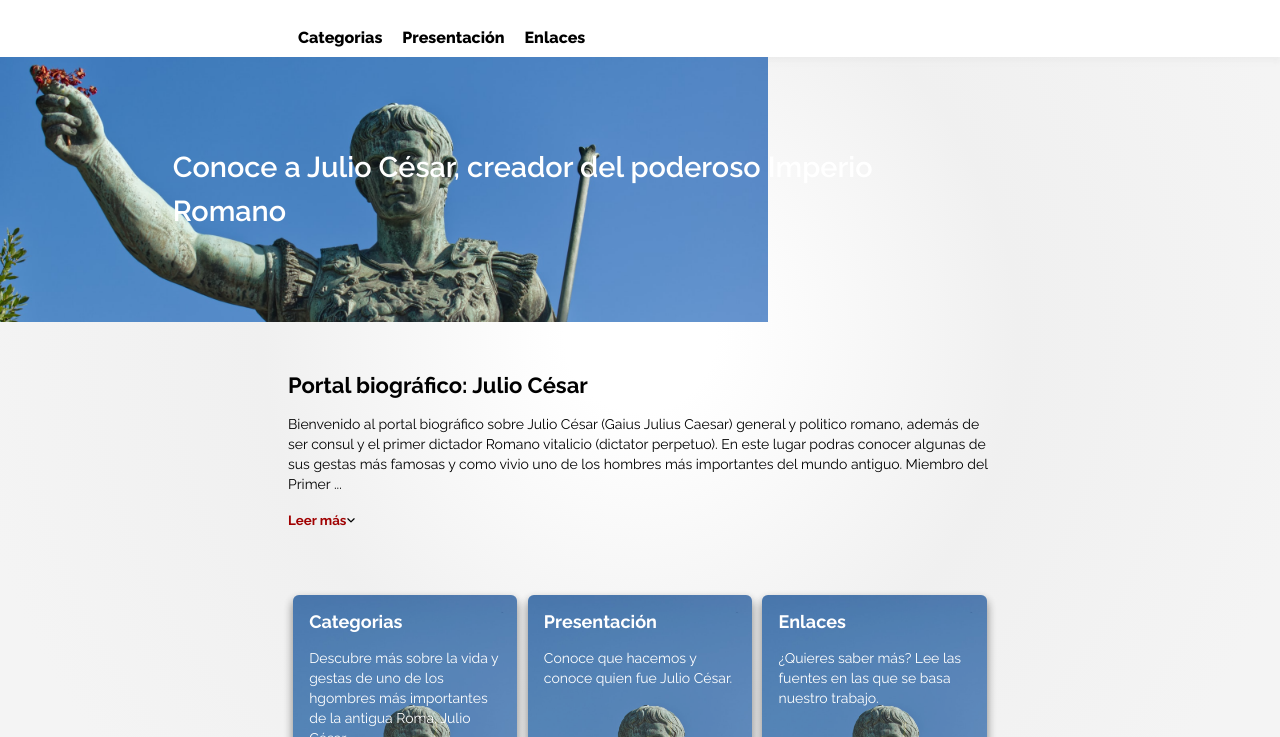
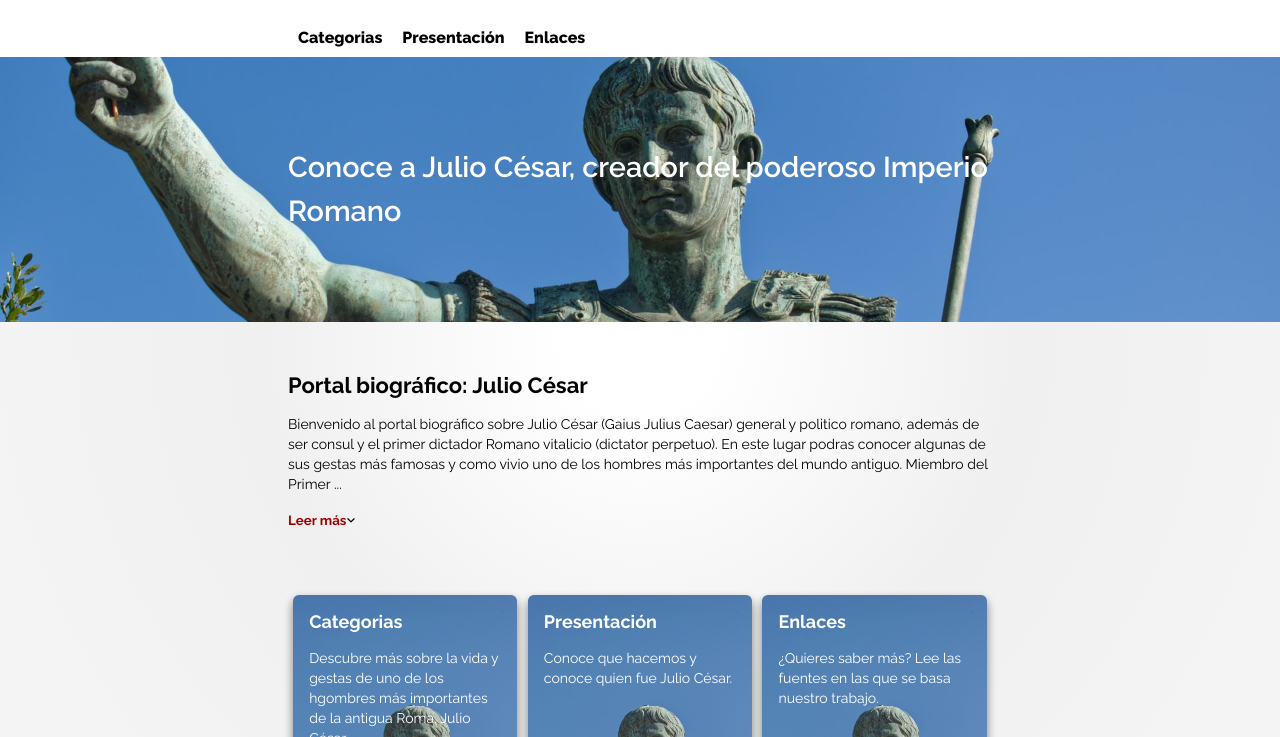
Before and after one commit to Tarkras/portal_bibliografico, a website built with Parcel: page src/html/index.html in a window 1280 px wide. Shown: the part 63-800 px from the top of the page. Built offline with nearby package versions, Linux system fonts and the light colour scheme.

Commit message:
Fioxed banner figure image

```diff
--- a/src/css/styles.css
+++ b/src/css/styles.css
@@ -15,9 +15,9 @@
 }
 
 .entity-banner-section figure {
-  margin-top: 0;
-  margin-left: 0;
+  margin: 0;
   width: 100%;
+  max-width: 100%;
 }
 
 .entity-banner-section img {
```
